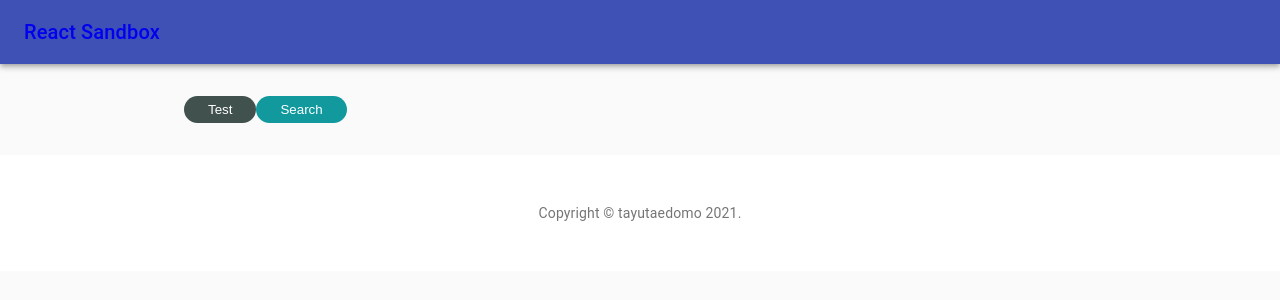
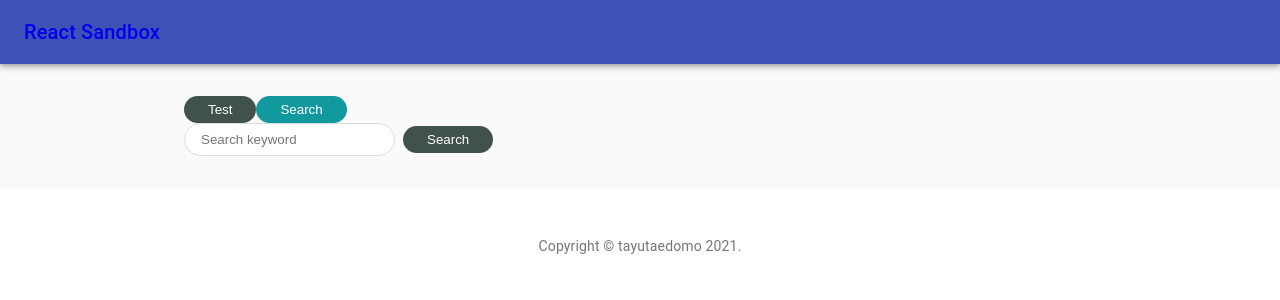
Before and after one commit to tayutaedomo/react-sandbox, a React (Create React App) app: page /atomic_design in a window 1280 px wide. Shown: the top 300 px of the page. Built offline with nearby package versions, Linux system fonts and the light colour scheme.

Commit message:
add: SearchInput component

```diff
--- a/src/components/atomic_design/AtomicDesign.jsx
+++ b/src/components/atomic_design/AtomicDesign.jsx
@@ -1,12 +1,15 @@
 import React from 'react';
 import PrimaryButton from './atoms/button/PrimaryButton';
 import SecondaryButton from './atoms/button/SecondaryButton';
+import SearchInput from './molecules/SearchInput';
 
 const AtomicDesign = () => {
   return (
     <div>
       <PrimaryButton>Test</PrimaryButton>
       <SecondaryButton>Search</SecondaryButton>
+      <br />
+      <SearchInput />
     </div>
   );
 };
--- /dev/null
+++ b/src/components/atomic_design/atoms/input/Input.jsx
@@ -0,0 +1,17 @@
+import React from 'react';
+import styled from 'styled-components';
+
+const Input = (props) => {
+  const { placeholder = '' } = props;
+
+  return <SInput text="text" placeholder={placeholder} />;
+};
+
+const SInput = styled.input`
+  padding: 8px 16px;
+  border: solid #ddd 1px;
+  border-radius: 9999px;
+  outline: none;
+`;
+
+export default Input;
--- /dev/null
+++ b/src/components/atomic_design/molecules/SearchInput.jsx
@@ -0,0 +1,27 @@
+import React from 'react';
+import styled from 'styled-components';
+
+import PrimaryButton from '../atoms/button/PrimaryButton';
+import Input from '../atoms/input/Input';
+
+const SearchInput = () => {
+  return (
+    <SContainer>
+      <Input placeholder="Search keyword" />
+      <SButtonWrapper>
+        <PrimaryButton>Search</PrimaryButton>
+      </SButtonWrapper>
+    </SContainer>
+  );
+};
+
+const SContainer = styled.div`
+  display: flex;
+  align-items: center;
+`;
+
+const SButtonWrapper = styled.div`
+  padding-left: 8px;
+`;
+
+export default SearchInput;
```
